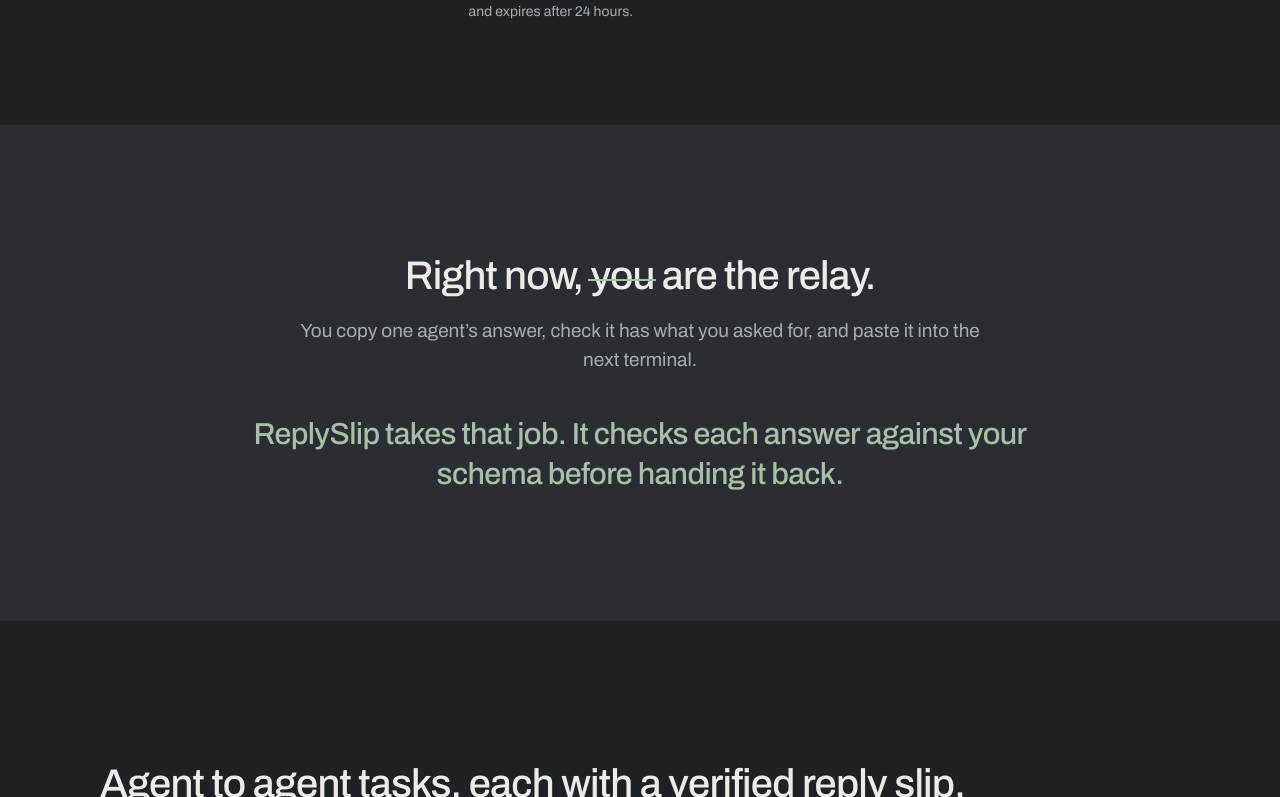
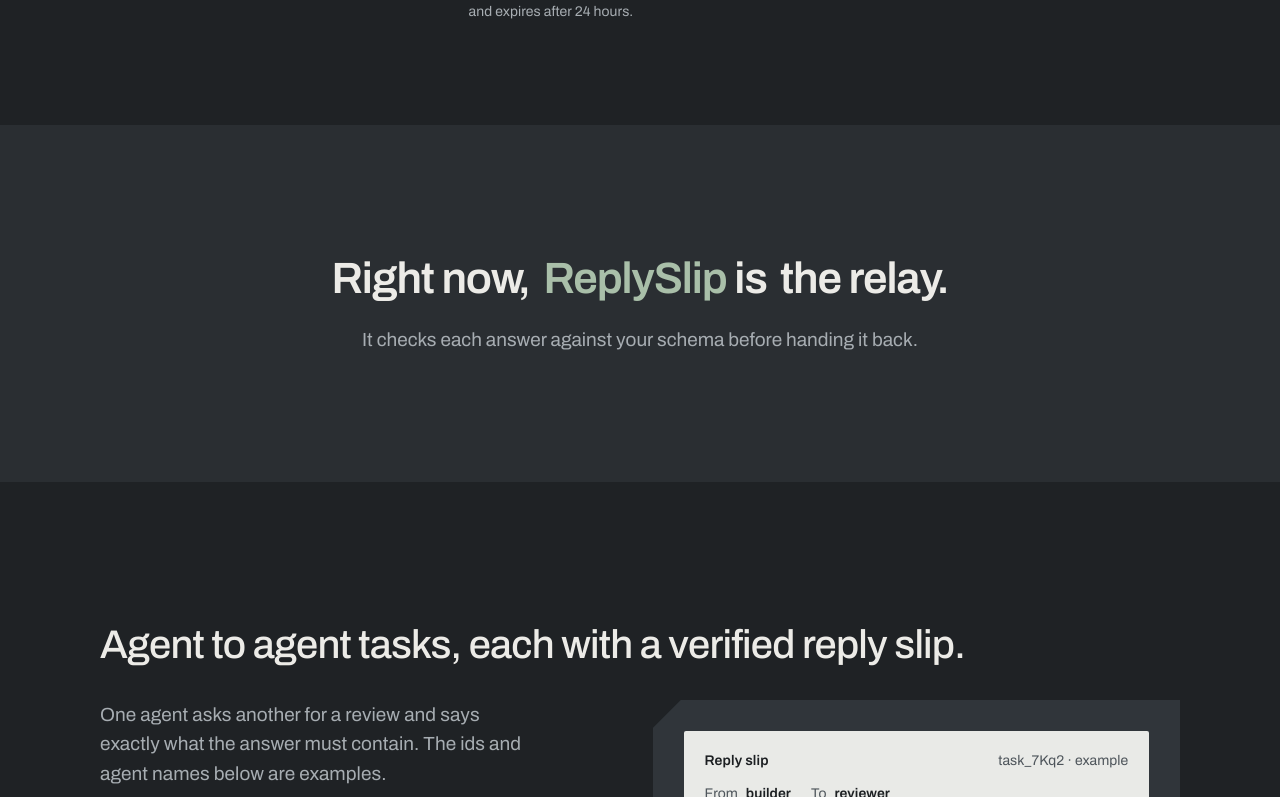
Before and after one commit to klahrich/replyslip, a Next.js app: page / in a window 1280 px wide. Shown: the part 1083-1880 px from the top of the page. Built offline with nearby package versions, Linux system fonts and the light colour scheme.

Commit message:
Landing: relay line plays one beat at a time, ends on ReplySlip

```diff
--- a/app/(site)/page.tsx
+++ b/app/(site)/page.tsx
@@ -19,12 +19,21 @@
 import { SetupPrompt } from './SetupPrompt';
 import { TOOL_LIST } from './tool-list';
 
-/** The problem, then the fix: three beats that play in once (LandingEffects), with "you" struck out before beat 3. */
-const RELAY = [
-  { text: 'Right now, you are the relay.' },
-  { text: 'You copy one agent’s answer, check it has what you asked for, and paste it into the next terminal.' },
-  { text: 'ReplySlip takes that job. It checks each answer against your schema before handing it back.' },
-];
+const RELAY_A = 'Right now, you are the relay.';
+const RELAY_B = 'You copy one agent’s answer, check it has what you asked for, and paste it into the next terminal.';
+const RELAY_SUB = 'It checks each answer against your schema before handing it back.';
+
+/** One beat of the relay line, split into words that snap in one after another (the n-th word gets --i: n). */
+function Words({ text, from = 0 }: { text: string; from?: number }) {
+  return text.split(' ').map((word, i) => (
+    <Fragment key={i}>
+      {i > 0 && ' '}
+      <span className="w" style={{ '--i': from + i } as CSSProperties}>
+        {word}
+      </span>
+    </Fragment>
+  ));
+}
 
 /** How a task works: each step pairs its words with the example call in FRAMES at the same index. */
 const STEPS = [
@@ -135,24 +144,38 @@
         </section>
 
         <section className="statement relay" aria-label="The problem" data-relay>
-          {RELAY.map((beat, b) => (
-            <p className={`beat b${b + 1}`} key={b}>
-              <span className="vh">{beat.text}</span>
-              <span aria-hidden="true">
-                {beat.text.split(' ').map((word, i) => (
-                  <Fragment key={i}>
-                    {i > 0 && ' '}
-                    <span
-                      className={b === 0 && word === 'you' ? 'w strike' : 'w'}
-                      style={{ '--i': i } as CSSProperties}
-                    >
-                      {word}
+          <div className="relay-rest">
+            <p className="r-prob">
+              {RELAY_A} {RELAY_B}
+            </p>
+            <p className="r-big">
+              Right now, <span className="r-acc">ReplySlip</span> is the relay.
+            </p>
+            <p className="r-sub">{RELAY_SUB}</p>
+          </div>
+          <div className="relay-stage" aria-hidden="true">
+            <p className="beat ba">
+              <Words text={RELAY_A} />
+            </p>
+            <p className="beat bb">
+              <Words text={RELAY_B} />
+            </p>
+            <div className="beat bc">
+              <p className="r-big">
+                <Words text="Right now," />{' '}
+                <span className="w slot" style={{ '--i': 2 } as CSSProperties}>
+                  <span className="roll">
+                    <span>you are</span>
+                    <span>
+                      <span className="r-acc">ReplySlip</span> is
                     </span>
-                  </Fragment>
-                ))}
-              </span>
-            </p>
-          ))}
+                  </span>
+                </span>{' '}
+                <Words text="the relay." from={3} />
+              </p>
+              <p className="r-sub">{RELAY_SUB}</p>
+            </div>
+          </div>
         </section>
 
         <section className="how wide" id="how-a-task-works" aria-labelledby="how-h" data-how>
--- a/components/site/LandingEffects.tsx
+++ b/components/site/LandingEffects.tsx
@@ -44,22 +44,31 @@
       });
     }
 
-    // the relay line: hold the beats back until the block is in view, then play them once
+    // the relay line: swap the resting copy for the stage, then play the beats once the block is half in view
     const relay = document.querySelector<HTMLElement>('[data-relay]');
-    if (relay && !reduce && relay.getBoundingClientRect().bottom > 0) {
-      relay.classList.add('wait');
+    const roll = relay?.querySelectorAll<HTMLElement>('.roll > span');
+    if (relay && roll?.length === 2 && !reduce && relay.getBoundingClientRect().bottom > 0) {
+      // the slot's width follows its words: "you are", then "ReplySlip is"
+      const size = () => {
+        relay.style.setProperty('--w1', `${roll[0]!.offsetWidth}px`);
+        relay.style.setProperty('--w2', `${roll[1]!.offsetWidth}px`);
+      };
+      relay.classList.add('anim');
+      size();
+      addEventListener('resize', size);
       const lo = new IntersectionObserver(
         (es) => {
           if (!es.some((e) => e.isIntersecting)) return;
           lo.disconnect();
-          relay.classList.replace('wait', 'play');
+          relay.classList.add('play');
         },
-        { threshold: 0.4 },
+        { threshold: 0.5 },
       );
       lo.observe(relay);
       cleanups.push(() => {
         lo.disconnect();
-        relay.classList.remove('wait', 'play');
+        removeEventListener('resize', size);
+        relay.classList.remove('anim', 'play');
       });
     }
 
--- a/components/site/landing.css
+++ b/components/site/landing.css
@@ -62,25 +62,46 @@
 .statement{margin-top:var(--gap-section);background:var(--field);color:var(--field-ink);padding:clamp(72px,10vw,140px) var(--m)}
 .hero+.statement{margin-top:clamp(64px,8vw,112px)}
 .statement p{font-size:clamp(1.375rem,1.1rem + 1vw,2.125rem);line-height:1.3;letter-spacing:-.02em;font-weight:500;max-width:30em}
-/* the relay line: three beats. Static and complete by default (no JS, reduced motion); with motion, LandingEffects
-   sets .wait until the block is in view, then .play runs the words in, draws the strike over "you", then beat 3.
-   Timing per beat: --b start, --st stagger between words. */
+/* the relay line. .relay-rest is the resting state and the only copy screen readers get: the problem in small type,
+   then "Right now, ReplySlip is the relay." and its subline. With motion (LandingEffects adds .anim), the rest is
+   visually hidden and .relay-stage plays one beat at a time in one grid cell, so the stage keeps the height of its
+   tallest beat and the page never jumps. .play starts it once the block is half in view:
+   beat A snaps in, holds, exits; beat B the same; beat C brings A back and rolls "you are" to "ReplySlip is". */
 .relay{text-align:center}
-.relay .beat{max-width:30em;margin-inline:auto}
-.relay .b1{font-size:var(--s-head);line-height:1.15;letter-spacing:-.022em;color:var(--field-ink);--b:0ms;--st:60ms}
-.relay .b2{margin-top:18px;max-width:36em;font-size:var(--s-body);line-height:1.5;letter-spacing:0;font-weight:400;color:var(--field-muted);--b:820ms;--st:25ms}
-.relay .b3{margin-top:clamp(28px,3.4vw,40px);max-width:26em;color:var(--accent);--b:2620ms;--st:40ms}
-.relay .w{display:inline-block}
-.relay .strike{position:relative}
-.relay .strike::after{content:"";position:absolute;left:-2px;right:-2px;top:56%;height:2px;background:var(--accent);transform-origin:left center}
+.relay p{margin-inline:auto}
+.relay .r-big,.relay .beat{font-size:clamp(1.875rem,1.3rem + 1.8vw,2.75rem);line-height:1.2;letter-spacing:-.025em;font-weight:600;max-width:20em}
+.relay .r-acc{color:var(--accent)}
+.relay .r-prob{max-width:36em;margin-bottom:clamp(20px,2.4vw,28px);font-size:var(--s-body);line-height:1.5;letter-spacing:0;font-weight:400;color:var(--field-muted)}
+.relay .r-sub{margin-top:clamp(14px,1.6vw,20px);max-width:32em;font-size:var(--s-body);line-height:1.5;letter-spacing:0;font-weight:400;color:var(--field-muted)}
+.relay-stage{display:none}
 @media (prefers-reduced-motion:no-preference){
-  .relay.wait .w{opacity:0;transform:translateY(8px)}
-  .relay.wait .strike::after{transform:scaleX(0)}
-  .relay.play .w{animation:rise 400ms var(--ease-out) both;animation-delay:calc(var(--b) + var(--i) * var(--st))}
-  .relay.play .strike::after{animation:draw 350ms var(--ease-out) 2200ms both}
+  .relay.anim .relay-rest{position:absolute;width:1px;height:1px;overflow:hidden;clip:rect(0 0 0 0);white-space:nowrap}
+  .relay.anim .relay-stage{display:grid;align-items:center}
+  .relay.anim:not(.play) .relay-stage{visibility:hidden}
+  .relay-stage>.beat{grid-area:1/1;margin:0 auto}
+  .relay-stage .bb{max-width:24em;font-size:clamp(1.5rem,1.15rem + 1.2vw,2.125rem);line-height:1.25}
+  .relay-stage .bc .r-big{font-size:inherit;margin:0 auto}
+  .relay .w{display:inline-block}
+  /* the slot: one line tall, as wide as its current words (--w1, --w2 measured by LandingEffects) */
+  .relay .slot{overflow:hidden;overflow:visible clip;vertical-align:top;height:1.2em;width:var(--w1,auto)}
+  .relay .roll{display:flex;flex-direction:column;align-items:center;gap:.4em}
+  .relay .roll>span{height:1.2em;white-space:nowrap}
+  /* timeline (ms): A in 0, out 1650. B in 1900, out 4350. C in 4600, slot widens 5400, roll 5450, subline 5850. --b start, --st stagger */
+  .relay .ba{--b:0ms;--st:30ms}
+  .relay .bb{--b:1900ms;--st:20ms}
+  .relay .bc{--b:4600ms;--st:30ms}
+  .relay.play .w{animation:snap 300ms cubic-bezier(.2,.9,.2,1) both;animation-delay:calc(var(--b) + var(--i) * var(--st))}
+  .relay.play .ba{animation:beat-out 200ms ease-in 1650ms forwards}
+  .relay.play .bb{animation:beat-out 200ms ease-in 4350ms forwards}
+  .relay.play .slot{animation:snap 300ms cubic-bezier(.2,.9,.2,1) calc(var(--b) + 2 * var(--st)) both,slot-w 200ms cubic-bezier(.2,.9,.2,1) 5400ms forwards}
+  .relay.play .roll{animation:roll 350ms cubic-bezier(.2,.9,.2,1) 5450ms forwards}
+  .relay.play .bc .r-sub{animation:sub 400ms var(--ease-out) 5850ms both}
 }
-@keyframes rise{from{opacity:0;transform:translateY(8px)}}
-@keyframes draw{from{transform:scaleX(0)}}
+@keyframes snap{from{opacity:0;transform:translateY(16px);filter:blur(6px)}}
+@keyframes beat-out{to{opacity:0;transform:translateY(-8px)}}
+@keyframes roll{to{transform:translateY(-1.6em)}}
+@keyframes slot-w{to{width:var(--w2,auto)}}
+@keyframes sub{from{opacity:0;transform:translateY(6px)}}
 
 /* how a task works */
 .how{margin-top:var(--gap-section)}
```
